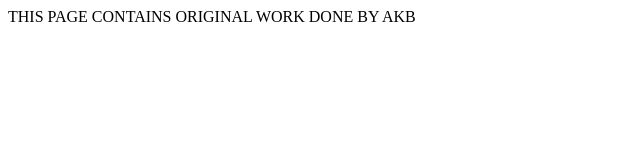
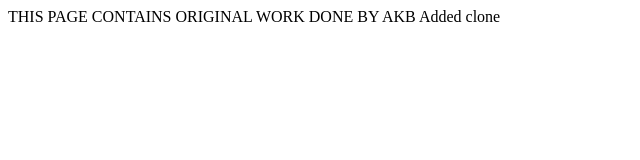
Before and after one commit to i-akb25/local-repo, a plain HTML site: page index.html in a window 1280 px wide. Shown: the whole page, without its empty margins (0-640 px from the left). Drawn offline with Linux system fonts and the light colour scheme.

Commit message:
add new text

```diff
--- a/index.html
+++ b/index.html
@@ -7,5 +7,6 @@
 </head>
 <body>
     THIS PAGE CONTAINS ORIGINAL WORK DONE BY AKB
+    Added clone
 </body>
 </html>
```
